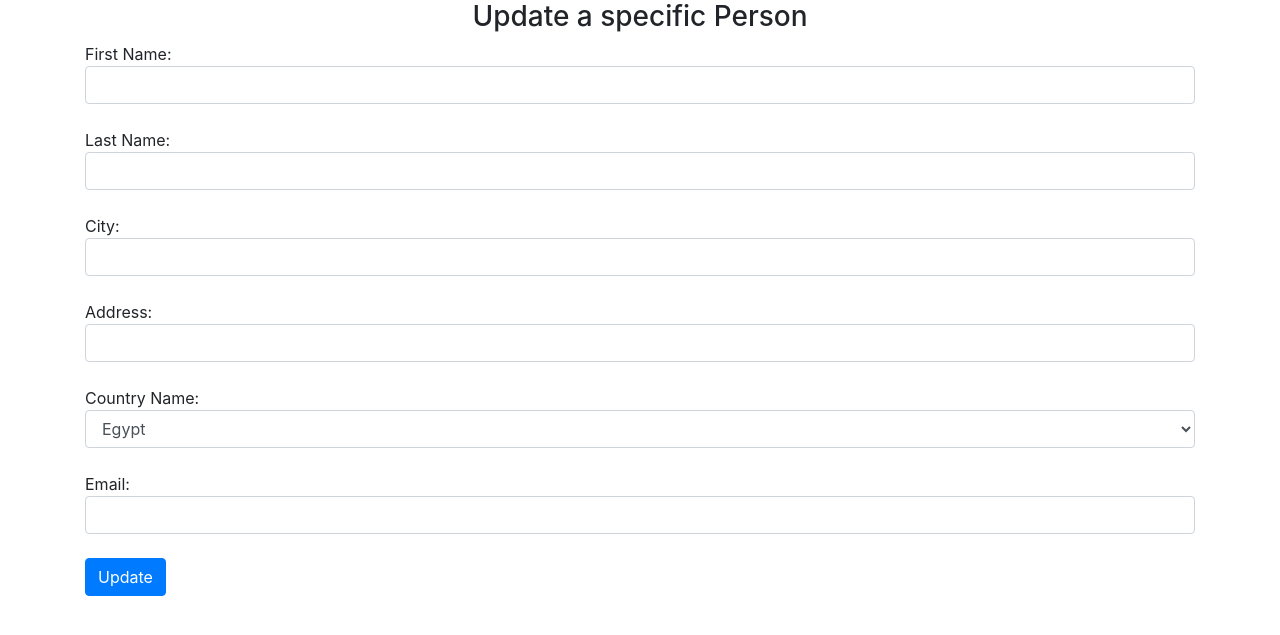
After one commit to RamiRafee/CRUD-Operations-University-Lab, a Flask app: page /update_person/1 in a window 1280 px wide. The commit adds this page. Shown: the top 635 px of the page. Run offline with Flask 2, Linux system fonts and the light colour scheme; data that the repository does not hold is empty; some libraries are stand-ins or nearby versions.

Commit message:
added: better ui table

```diff
--- a/app.py
+++ b/app.py
@@ -1,4 +1,5 @@
-from flask import Flask, render_template, request
+import requests
+from flask import Flask, render_template, request, redirect, url_for
 from db import connect_to_db
 
 app = Flask(__name__)
@@ -148,17 +149,18 @@ def index():
         insert_languages(first_l,second_l,third_l,person_id)
         insert_trainings(first_t,second_t,third_t,person_id)
 
-        return "Data inserted successfully!"
+        response = requests.post(request.url_root + url_for('fetch_table_data'), data={'table_name': 'person'})
+        return response.text
     else:
         return render_template('index.html')
 
 # Flask routes for CRUD operations
 
-@app.route('/read_person', methods=['POST'])
-def read_person():
-    first_name = request.form['first_name']
-    # Get person details
-    person = read_person_query(first_name)
+@app.route('/read_person/<int:idperson>', methods=['POST'])
+def read_person(idperson):
+    select_person = "SELECT * FROM person WHERE idperson = %s"
+    cursor.execute(select_person, (idperson,))
+    person = cursor.fetchone()
 
     person_id = person[0]
     # Get courses for the person
@@ -178,25 +180,36 @@ def read_person():
     training = [row[0] for row in cursor.fetchall()]
     return render_template('person.html', person=person, courses=courses, languages=languages, hobbies=hobbies, training=training)
 
-@app.route('/update_person', methods=['POST'])
-def update_person():
-    idperson = request.form['idperson']
-    first = request.form['first']
-    last = request.form['last']
-    city = request.form['city']
-    address = request.form['address']
-    country = request.form['country']
-    email = request.form['email']
-    # Call  update_person function
-    update_person_query(idperson, first, last, city, address, country, email)
-    updatedPerson = read_person_query(first)
-    return render_template('person.html', person=updatedPerson,title = "UPDATED")
 
-@app.route('/delete_person', methods=['POST'])
-def delete_person():
-    idperson = request.form['idperson']
+
+
+
+@app.route('/update_person/<int:idperson>', methods=['GET','POST'])
+def update_person(idperson):
+    if request.method =='GET':
+        select_person = "SELECT * FROM person WHERE idperson = %s"
+        cursor.execute(select_person, (idperson,))
+        person = cursor.fetchone()
+        return render_template('update_person.html', person=person)
+    if request.method == 'POST':
+        first = request.form['first']
+        last = request.form['last']
+        city = request.form['city']
+        address = request.form['address']
+        country = request.form['country']
+        email = request.form['email']
+        # Call update_person function
+        update_person_query(idperson, first, last, city, address, country, email)
+        select_person = "SELECT * FROM person WHERE idperson = %s"
+        cursor.execute(select_person, (idperson,))
+        updated_person = cursor.fetchone()
+        return render_template('person.html', person=updated_person, title="UPDATED")
+
+@app.route('/delete_person/<int:idperson>', methods=['POST'])
+def delete_person(idperson):
     delete_person_query(idperson)
-    return "Person deleted successfully!"
+    response = requests.post(request.url_root + url_for('fetch_table_data'), data={'table_name': 'person'})
+    return response.text
 
 # Flask Code for Aggregation functions
 @app.route('/count_persons_by_country', methods=['POST'])
@@ -221,8 +234,11 @@ def count_rows():
 @app.route('/fetch_table_data', methods=['POST'])
 def fetch_table_data():
     table_name = request.form['table_name']
+    persons = False
+    if table_name == 'person':
+        persons= True
     columns,result = select_all_query(table_name)
-    return render_template('fetch_table_data.html', table_name=table_name, result=result, columns=columns)
+    return render_template('fetch_table_data.html', table_name=table_name, result=result, columns=columns,Flag = persons)
 
 
 if __name__ == '__main__':
--- a/requirements.txt
+++ b/requirements.txt
@@ -1,3 +1,4 @@
 Flask==2.2.3
 mysql-connector-python==8.3.0
 mysqlclient==2.2.4
+requests==2.28.2
--- a/templates/index.html
+++ b/templates/index.html
@@ -95,6 +95,7 @@
             <input type="submit" class="btn btn-primary" value="Submit" name="submit" />
             <input type="hidden" name="hidden" value="<%= result %>" size="50" />
         </form>
+        <!--
         <form action="/read_person" method="POST">
             <h3 class="text-center">Fetch a specified person</h3>
             First Name: <input class ="form-control" type="text" name="first_name"><br>
@@ -121,7 +122,7 @@
             <h3 class="text-center">Delete a specified person</h3>
             ID: <input class ="form-control" type="text" name="idperson"><br>
             <input  type="submit" value="Delte">
-        </form>
+        </form>-->
         <form action="/count_persons_by_country" method="POST">
             <h3 class="text-center">Count Persons by Country</h3>
             Country Name:<select class="form-control" name="country_name">
--- /dev/null
+++ b/templates/update_person.html
@@ -0,0 +1,29 @@
+<!DOCTYPE html>
+<html>
+<head>
+    <title>Fetch Table Data</title>
+    <link rel="stylesheet" href="https://stackpath.bootstrapcdn.com/bootstrap/4.5.2/css/bootstrap.min.css">
+</head>
+<body>
+    <div class="container">
+        <form action="/update_person/{{ person[0] }}" method="POST">
+            <h3 class="text-center">Update a specific Person</h3>
+            <input type="hidden" name="idperson" value="{{ person[0] }}">
+            First Name: <input class="form-control" type="text" name="first" value="{{ person[1] }}"><br>
+            Last Name: <input class="form-control" type="text" name="last" value="{{ person[2] }}"><br>
+            City: <input class="form-control" type="text" name="city" value="{{ person[3] }}"><br>
+            Address: <input class="form-control" type="text" name="address" value="{{ person[4] }}"><br>
+            Country Name:
+            <select class="form-control" name="country">
+                <option {% if person[5] == 'Egypt' %} selected {% endif %}>Egypt</option>
+                <option {% if person[5] == 'England' %} selected {% endif %}>England</option>
+                <option {% if person[5] == 'US' %} selected {% endif %}>US</option>
+                <option {% if person[5] == 'Spain' %} selected {% endif %}>Spain</option>
+                <option {% if person[5] == 'Italy' %} selected {% endif %}>Italy</option>
+            </select><br>
+            Email: <input class="form-control" type="text" name="email" value="{{ person[6] }}"><br>
+            <input type="submit" value="Update" class="btn btn-primary">
+        </form>
+    </div>
+</body>
+</html>
```
Also changed, not shown: templates/fetch_table_data.html (+22 -3 lines).
